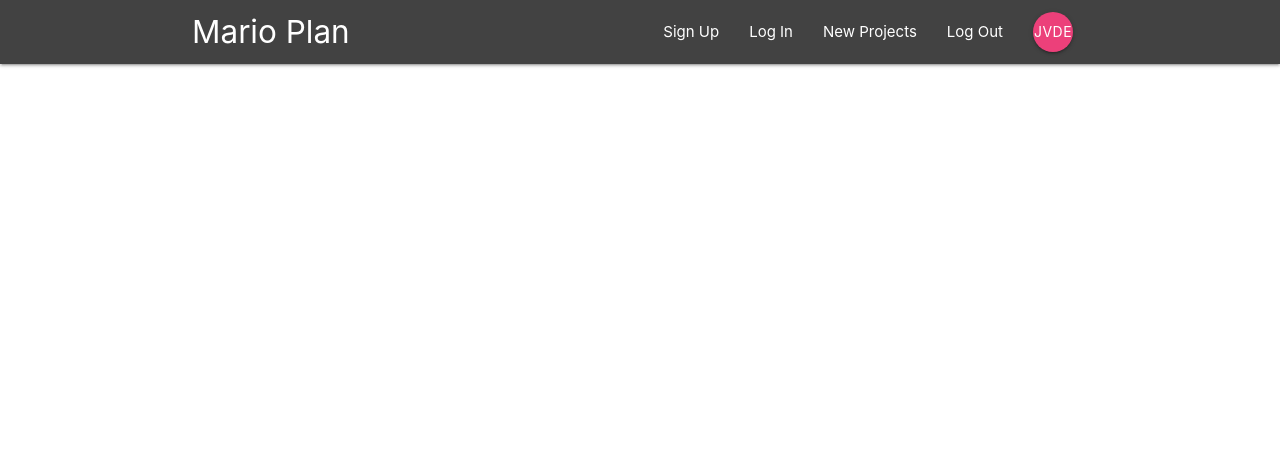
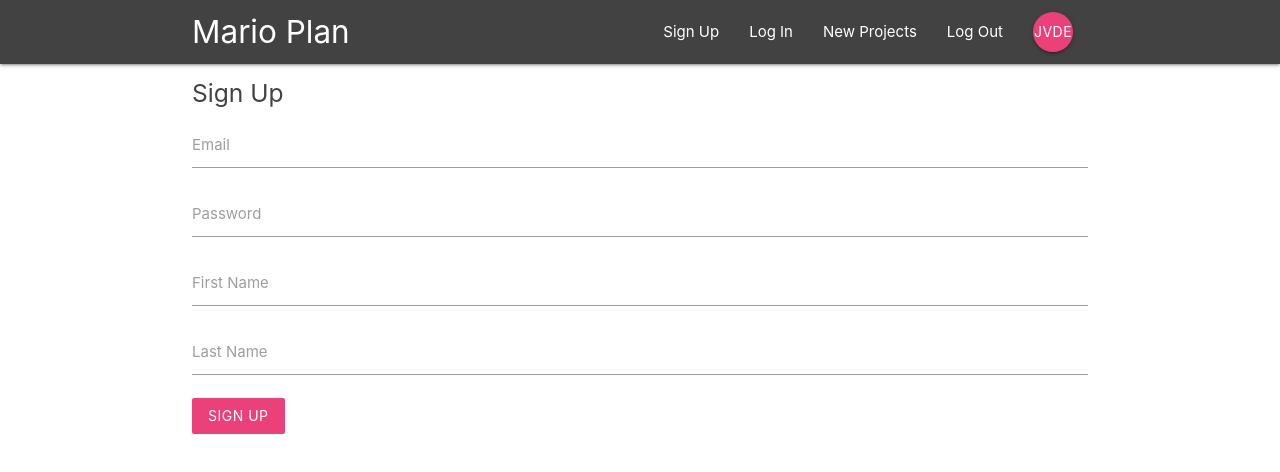
Before and after one commit to janvandenenden/react-firebase, a React (Create React App) app in the folder react-firebase/: page /signup in a window 1280 px wide. Shown: the top 472 px of the page. Built offline with nearby package versions, Linux system fonts and the light colour scheme.

Commit message:
add signIn and signUp forms

```diff
--- a/react-firebase/public/index.html
+++ b/react-firebase/public/index.html
@@ -40,5 +40,6 @@
       To begin the development, run `npm start` or `yarn start`.
       To create a production bundle, use `npm run build` or `yarn build`.
     -->
+    <script src="https://cdnjs.cloudflare.com/ajax/libs/materialize/1.0.0/js/materialize.min.js"></script>
   </body>
 </html>
--- a/react-firebase/src/App.js
+++ b/react-firebase/src/App.js
@@ -11,6 +11,8 @@
 // The Switch-component ensures that the component is only shown on the first matching route.
 // The Route exact path means it has to be an exact match
 import ProjectDetails from './components/projects/ProjectDetails'
+import SignIn from './components/auth/SignIn'
+import SignUp from './components/auth/SignUp'
 
 class App extends Component {
   render() {
@@ -21,6 +23,8 @@
         <Switch>
           <Route exact path='/' component={Dashboard} />
           <Route path='/project/:id' component={ProjectDetails} />
+          <Route path='/signin' component={SignIn} />
+          <Route path='/signup' component={SignUp} />
         </Switch>
       </div>
       </BrowserRouter>
--- a/react-firebase/src/components/auth/SignIn.js
+++ b/react-firebase/src/components/auth/SignIn.js
@@ -0,0 +1,46 @@
+import React, { Component } from 'react'
+// We need to remember what the user typed in the inputs so we use a class based component so we can safe the state
+//
+
+class SignIn extends Component {
+    state = {
+        email:'',
+        password:''
+    }
+
+handleChange = (e) => {
+    this.setState({
+        [e.target.id]:e.target.value
+    })
+}
+handleSubmit = (e) => {
+    e.preventDefault();
+    console.log(this.state);
+}
+  render() {
+    return (
+        <div className="container">
+            <form onSubmit={this.handleSubmit} className="white">
+                <h5 className="grey-text text-darken-3">Sign In</h5>
+                <div className="input-field">
+                    <label htmlFor="email">Email</label>
+                    <input type="email" id="email" onChange={this.handleChange}/>
+                </div>
+
+                <div className="input-field">
+                    <label htmlFor="password">Password</label>
+                    <input type="password" id="password" onChange={this.handleChange}/>
+                </div>
+
+                <div className="input-field">
+                    <button className="btn pink lighten-1 z-depth-0">Login</button>
+                </div>
+
+            </form>
+        </div>
+
+    )
+  }
+}
+
+export default SignIn
--- a/react-firebase/src/components/auth/SignUp.js
+++ b/react-firebase/src/components/auth/SignUp.js
@@ -0,0 +1,58 @@
+import React, { Component } from 'react'
+// We need to remember what the user typed in the inputs so we use a class based component so we can safe the state
+//
+
+class SignUp extends Component {
+    state = {
+        email:'',
+        password:'',
+        firstName:'',
+        lastName:''
+    }
+
+handleChange = (e) => {
+    this.setState({
+        [e.target.id]:e.target.value
+    })
+}
+handleSubmit = (e) => {
+    e.preventDefault();
+    console.log(this.state);
+}
+  render() {
+    return (
+        <div className="container">
+            <form onSubmit={this.handleSubmit} className="white">
+                <h5 className="grey-text text-darken-3">Sign Up</h5>
+                <div className="input-field">
+                    <label htmlFor="email">Email</label>
+                    <input type="email" id="email" onChange={this.handleChange}/>
+                </div>
+
+                <div className="input-field">
+                    <label htmlFor="password">Password</label>
+                    <input type="password" id="password" onChange={this.handleChange}/>
+                </div>
+
+                <div className="input-field">
+                    <label htmlFor="firstName">First Name</label>
+                    <input type="text" id="firstName" onChange={this.handleChange}/>
+                </div>
+
+                <div className="input-field">
+                    <label htmlFor="lastName">Last Name</label>
+                    <input type="text" id="lastName" onChange={this.handleChange}/>
+                </div>
+
+                <div className="input-field">
+                    <button className="btn pink lighten-1 z-depth-0">Sign Up</button>
+                </div>
+
+            </form>
+        </div>
+
+    )
+  }
+}
+
+export default SignUp
```
